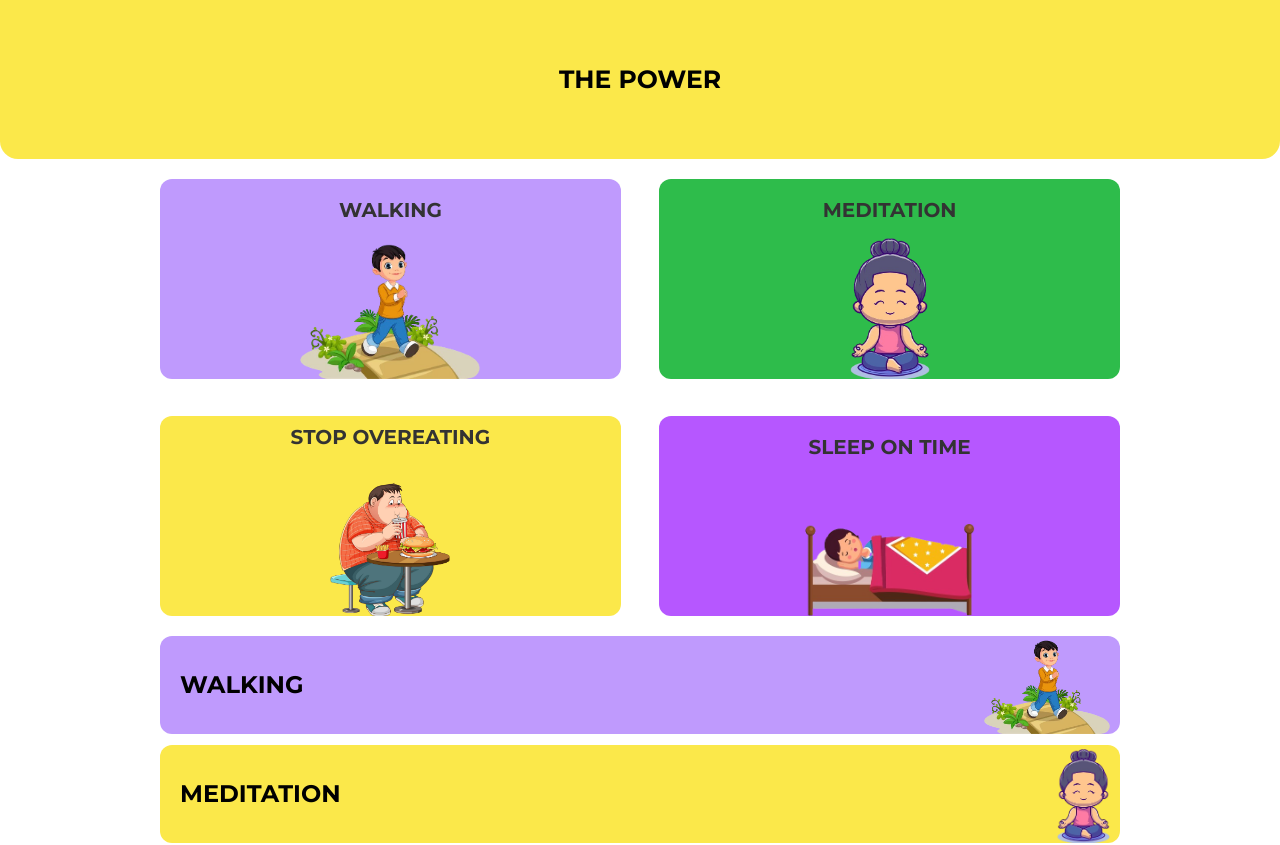
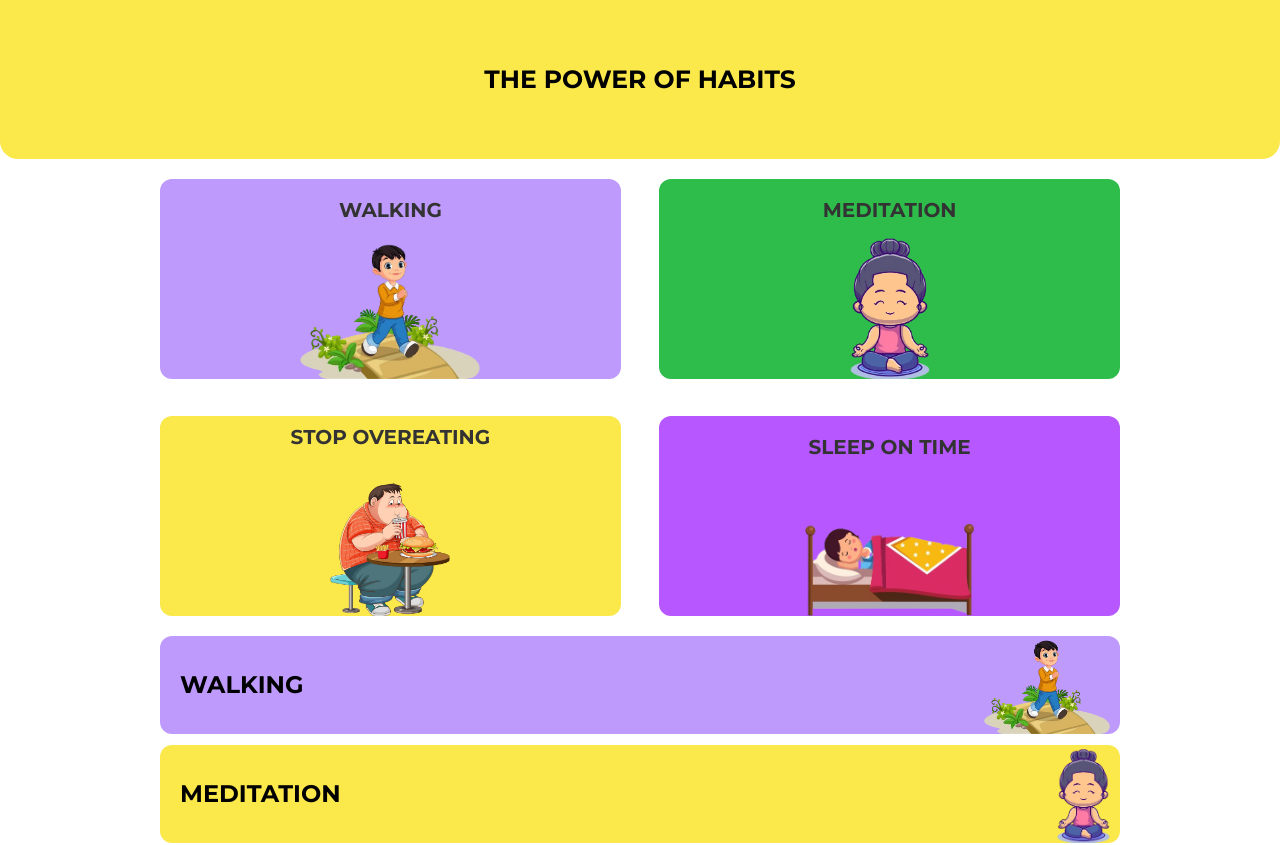
Before and after one commit to andy-engineer009/pwa-web-app, an Angular app: page /home in a window 1280 px wide. Shown: the top 845 px of the page. Built offline with nearby package versions, Linux system fonts and the light colour scheme.

Commit message:
change th text

```diff
--- a/src/app/modules/main/home/home/home.component.html
+++ b/src/app/modules/main/home/home/home.component.html
@@ -4,7 +4,7 @@
  <div class="hero-section">
     <!-- <img src="../../../../../assets/img/brand-logo.svg" alt=""> -->
     <h1>
-        THE POWER
+        THE POWER OF HABITS
     </h1>
  </div>
 
```
